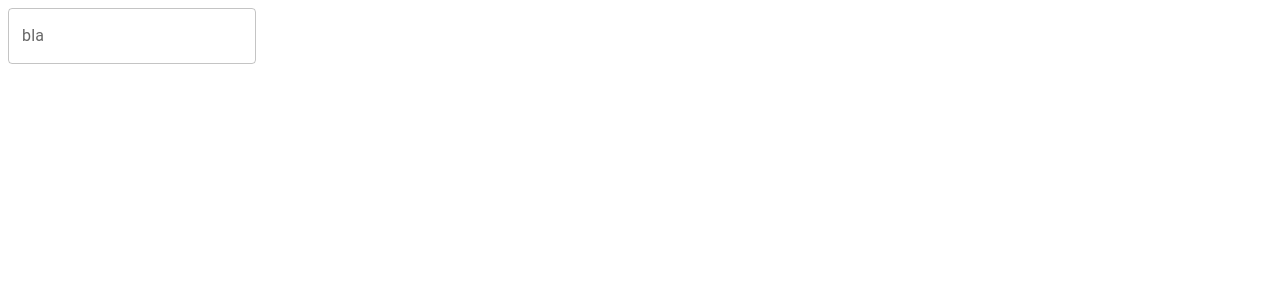
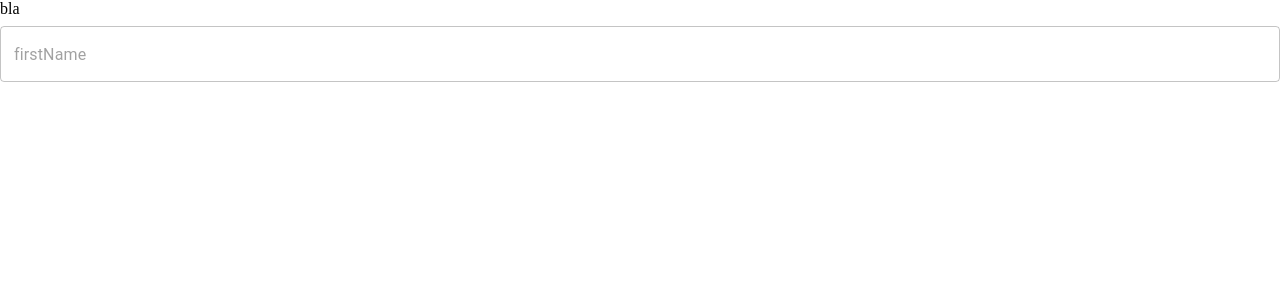
Before and after one commit to mariamdatuka/jobsy, a React (Vite) app: page / in a window 1280 px wide. Shown: the top 300 px of the page. Built offline with nearby package versions, Linux system fonts and the light colour scheme.

Commit message:
style input

```diff
--- a/src/components/Input.tsx
+++ b/src/components/Input.tsx
@@ -1,53 +1,36 @@
-import React from "react";
-import { TextField, InputAdornment } from "@mui/material";
-import type { TextFieldProps } from "@mui/material";
-import type { FieldError, UseFormRegisterReturn } from "react-hook-form";
+import { Stack, TextField, type TextFieldVariants } from "@mui/material";
+import { Controller, useFormContext } from "react-hook-form";
 
-interface JobsInputProps extends Omit<TextFieldProps, "name" | "error"> {
-  label?: string;
-  errorText?: string;
-  leftContent?: React.ReactNode;
-  rightContent?: React.ReactNode;
-  register?: UseFormRegisterReturn;
+interface InputProps {
+  label: string;
+  variant?: TextFieldVariants;
   name: string;
-  rhfError?: FieldError | boolean;
 }
 
-const JobsInput: React.FC<JobsInputProps> = ({
-  label,
-  errorText,
-  leftContent,
-  rightContent,
-  register,
-  name,
-  rhfError,
-  ...rest
-}) => {
+const Input = ({ label, variant = "outlined", name }: InputProps) => {
+  const {
+    control,
+    formState: { errors },
+  } = useFormContext();
+  const fieldError = errors[name]?.message as string;
   return (
-    <TextField
-      label={label}
-      name={name}
-      error={!!rhfError}
-      helperText={rhfError ? errorText : undefined}
-      InputProps={{
-        startAdornment: leftContent ? (
-          <InputAdornment position="start">{leftContent}</InputAdornment>
-        ) : undefined,
-        endAdornment: rightContent ? (
-          <InputAdornment position="end">{rightContent}</InputAdornment>
-        ) : undefined,
-        ...rest.InputProps,
-      }}
-      inputRef={register?.ref}
-      onChange={register?.onChange}
-      onBlur={register?.onBlur}
-      inputProps={{
-        ...(register?.name ? { name: register.name } : {}),
-        ...rest.inputProps,
-      }}
-      {...rest}
-    />
+    <Stack spacing={1}>
+      <label htmlFor={name}>{label}</label>
+      <Controller
+        name={name}
+        control={control}
+        render={({ field }) => (
+          <TextField
+            {...field}
+            placeholder="firstName"
+            variant={variant}
+            error={!!fieldError}
+            helperText={fieldError}
+          />
+        )}
+      />
+    </Stack>
   );
 };
 
-export default JobsInput;
+export default Input;
--- a/src/index.css
+++ b/src/index.css
@@ -0,0 +1,5 @@
+body {
+  padding: 0;
+  margin: 0;
+  overflow-y: auto;
+}
--- a/src/pages/Login.tsx
+++ b/src/pages/Login.tsx
@@ -1,9 +1,26 @@
 import Input from "../components/Input";
+import { useForm, FormProvider } from "react-hook-form";
+import { yupResolver } from "@hookform/resolvers/yup";
+import * as yup from "yup";
 
 const Login = () => {
+  const schema = yup.object().shape({
+    firstName: yup.string().required("First name is required"),
+  });
+
+  const methods = useForm({
+    resolver: yupResolver(schema),
+    defaultValues: {
+      firstName: "",
+    },
+    mode: "onChange",
+  });
+
   return (
     <>
-      <Input label="bla" name="name" />
+      <FormProvider {...methods}>
+        <Input label="bla" name="firstName" />
+      </FormProvider>
     </>
   );
 };
```
